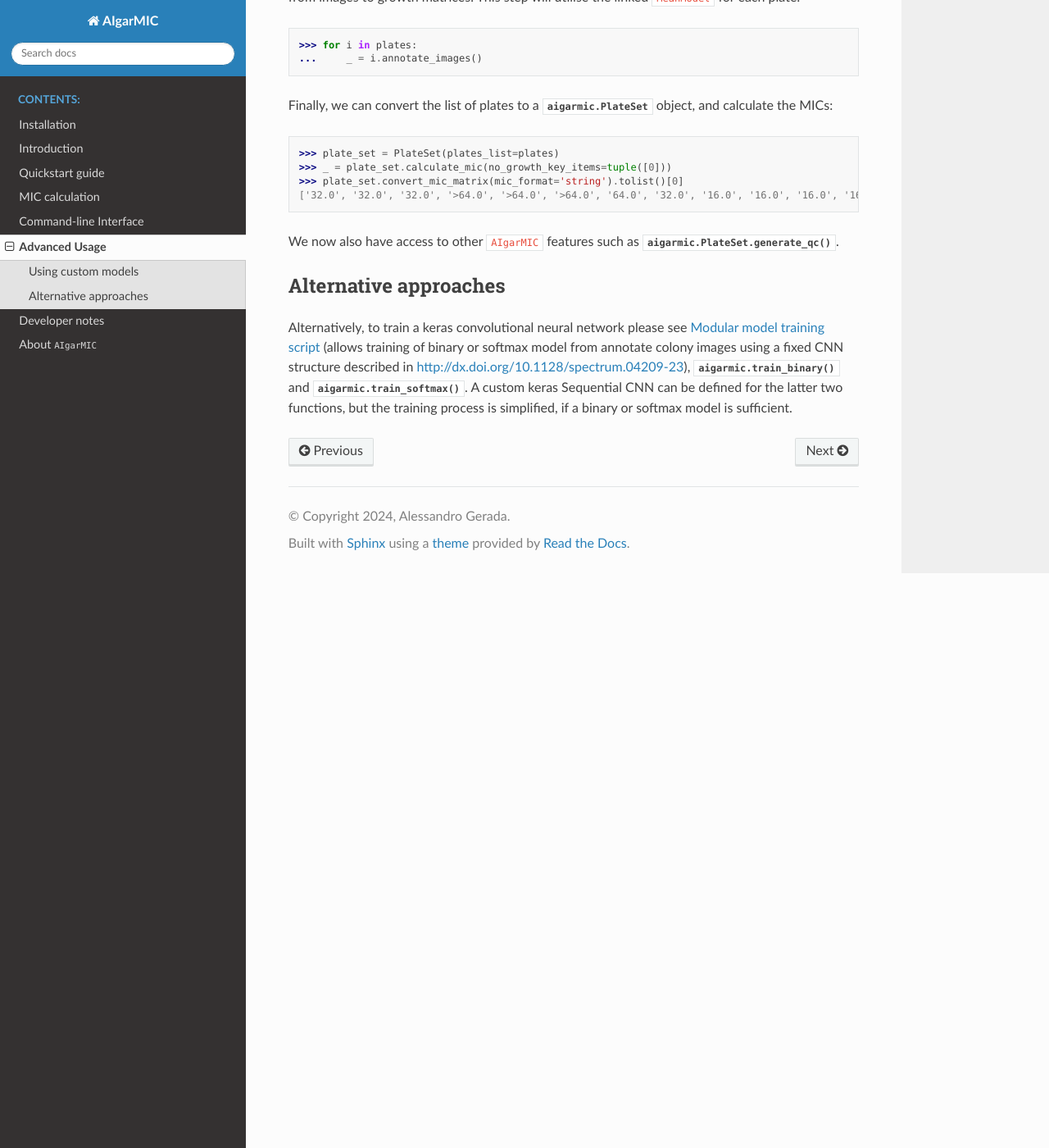
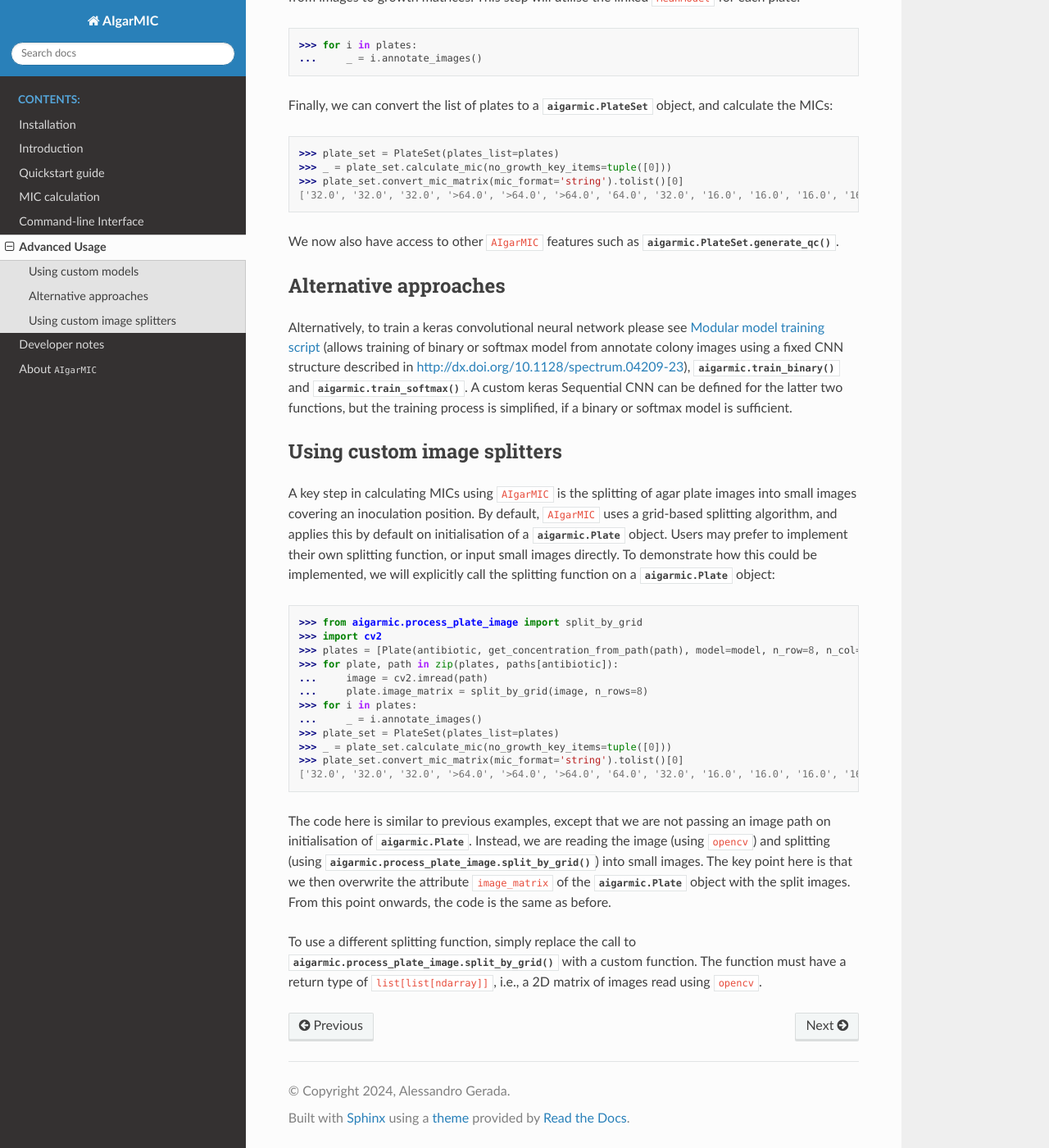
Before and after one commit to agerada/AIgarMIC, a Sphinx documentation site: the page built from docs/source/advanced.rst, in a window 1280 px wide and 1400 px high, scrolled down 1156 px. Shown: the whole window at 82% size. Built offline with Sphinx 7.4.7 and the Read the Docs theme 2.0.0, drawn with Linux system fonts in a browser that asks for light colours.

Commit message:
custom splitter

```diff
--- a/docs/source/advanced.rst
+++ b/docs/source/advanced.rst
@@ -44,3 +44,25 @@ Alternative approaches
 ----------------------
 
 Alternatively, to train a keras convolutional neural network please see :ref:`train_modular` (allows training of binary or softmax model from annotate colony images using a fixed CNN structure described in http://dx.doi.org/10.1128/spectrum.04209-23), :func:`aigarmic.train_binary` and :func:`aigarmic.train_softmax`. A custom keras Sequential CNN can be defined for the latter two functions, but the training process is simplified, if a binary or softmax model is sufficient.
+
+Using custom image splitters
+----------------------------
+
+A key step in calculating MICs using ``AIgarMIC`` is the splitting of agar plate images into small images covering an inoculation position. By default, ``AIgarMIC`` uses a grid-based splitting algorithm, and applies this by default on initialisation of a :class:`aigarmic.Plate` object. Users may prefer to implement their own splitting function, or input small images directly. To demonstrate how this could be implemented, we will explicitly call the splitting function on a :class:`aigarmic.Plate` object:
+
+>>> from aigarmic.process_plate_image import split_by_grid
+>>> import cv2
+>>> plates = [Plate(antibiotic, get_concentration_from_path(path), model=model, n_row=8, n_col=12) for path in paths[antibiotic]]
+>>> for plate, path in zip(plates, paths[antibiotic]):
+...     image = cv2.imread(path)
+...     plate.image_matrix = split_by_grid(image, n_rows=8)
+>>> for i in plates:
+...     _ = i.annotate_images()
+>>> plate_set = PlateSet(plates_list=plates)
+>>> _ = plate_set.calculate_mic(no_growth_key_items=tuple([0]))
+>>> plate_set.convert_mic_matrix(mic_format='string').tolist()[0]
+['32.0', '32.0', '32.0', '>64.0', '>64.0', '>64.0', '64.0', '32.0', '16.0', '16.0', '16.0', '16.0']
+
+The code here is similar to previous examples, except that we are not passing an image path on initialisation of :class:`aigarmic.Plate`. Instead, we are reading the image (using ``opencv``) and splitting (using :func:`aigarmic.process_plate_image.split_by_grid`) into small images. The key point here is that we then overwrite the attribute ``image_matrix`` of the :class:`aigarmic.Plate` object with the split images. From this point onwards, the code is the same as before.
+
+To use a different splitting function, simply replace the call to :func:`aigarmic.process_plate_image.split_by_grid` with a custom function. The function must have a return type of ``list[list[ndarray]]``, i.e., a 2D matrix of images read using ``opencv``.
```
